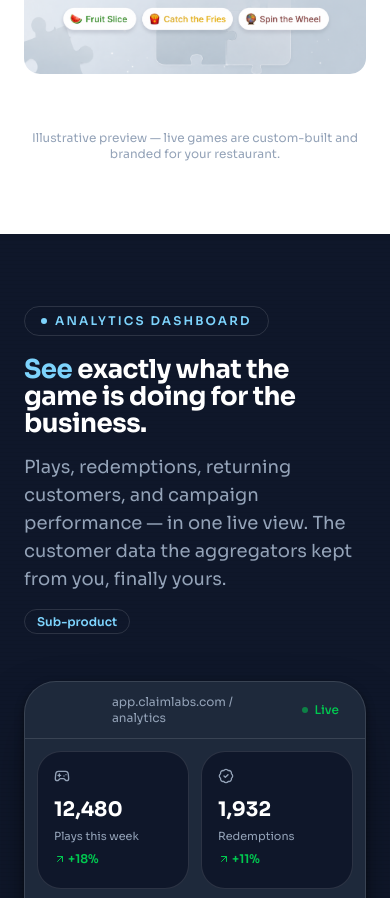
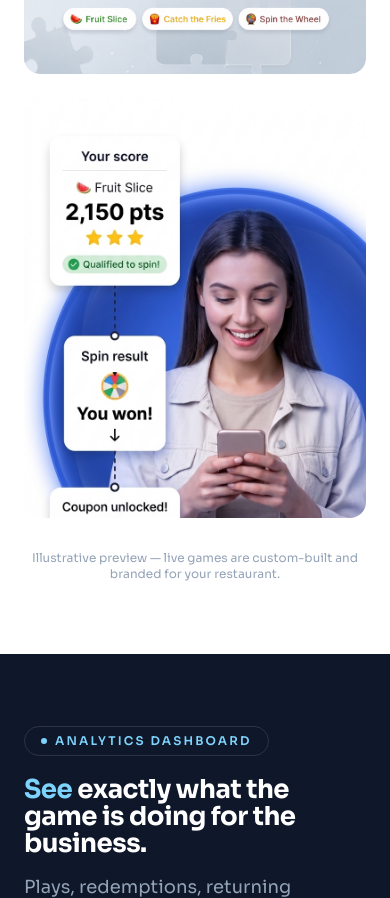
Before and after one commit to claimlabs/ClaimLabs, a Next.js app: page /en in a window 390 px wide. Shown: the part 4247-5145 px from the top of the page. Built offline with nearby package versions, Linux system fonts and the light colour scheme.

Commit message:
your change description

```diff
--- a/src/components/sections/Games.tsx
+++ b/src/components/sections/Games.tsx
@@ -43,9 +43,9 @@ export function Games() {
             ))}
           </div>
 
-          {/* Right: tall portrait image — hidden on mobile */}
+          {/* Right: tall portrait image */}
           <Reveal delay={0.2}>
-            <div className="hidden w-full overflow-hidden rounded-2xl lg:block">
+            <div className="w-full overflow-hidden rounded-2xl max-h-[420px] lg:max-h-none">
               <Image
                 src="/images/GAME 3.png"
                 alt="Game experience on mobile"
```
Also changed, not shown: src/app/icon.svg (deleted).
